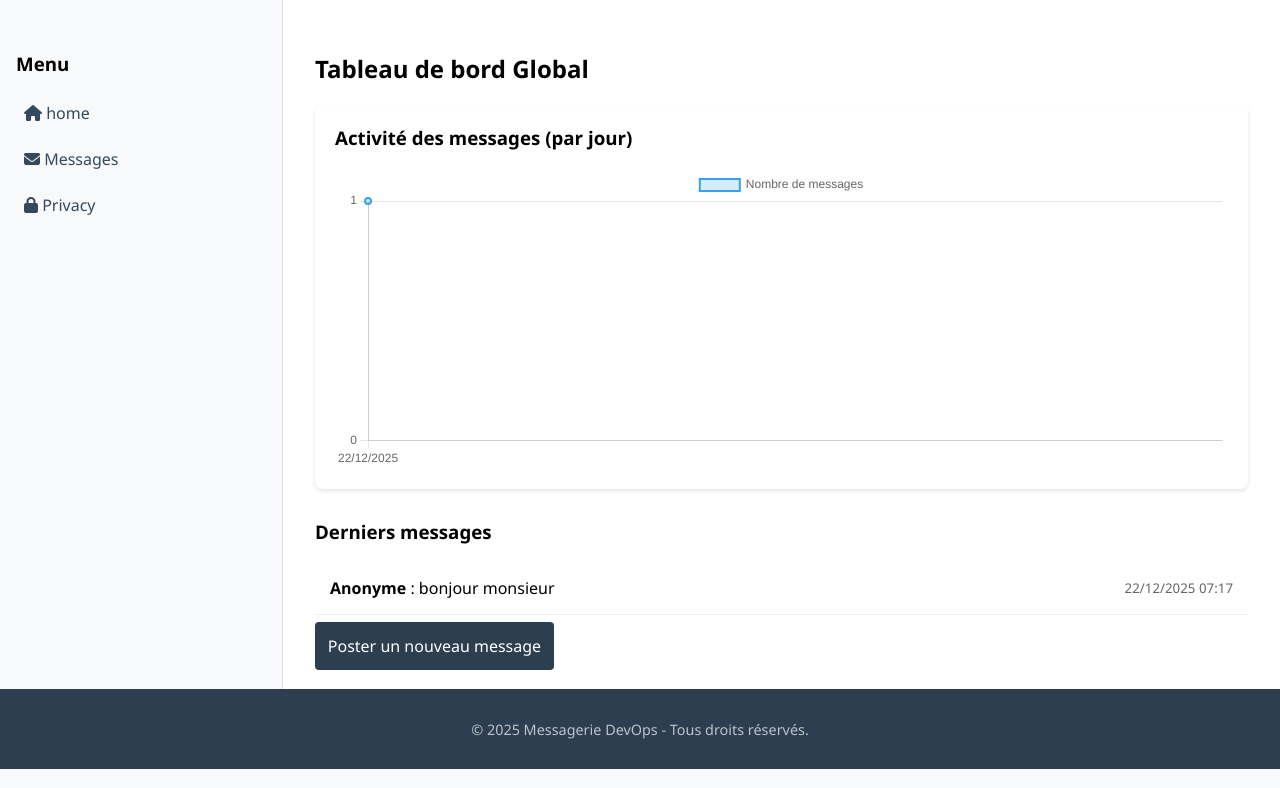
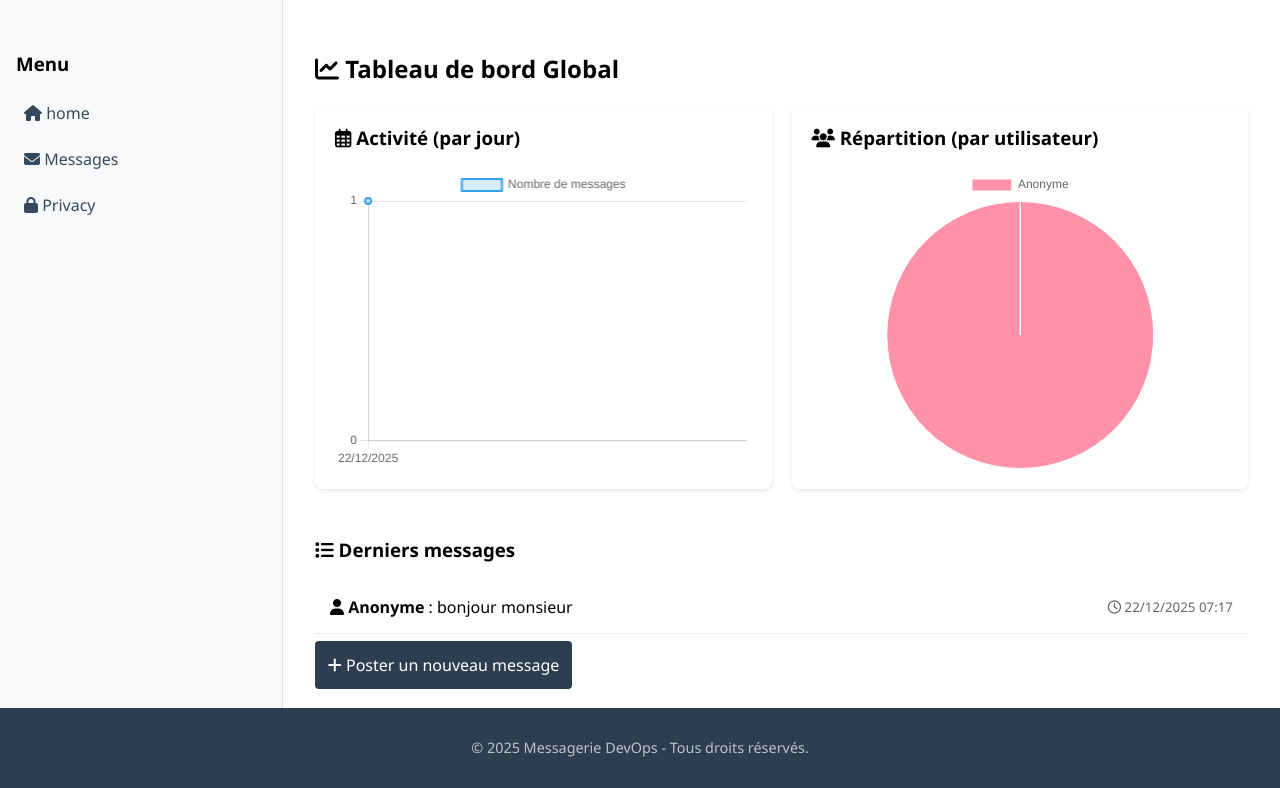
Before and after one commit to Alphamanjaka/DEVOPS, a Django app: page / in a window 1280 px wide. Shown: the part 59-847 px from the top of the page. Run offline with Django 5.2, Linux system fonts and the light colour scheme; a user stored in the database is signed in; data comes from the database, SQL or seed files in the repository.

Commit message:
Enhance dashboard with user activity charts and update message detail view

```diff
--- a/messagerie/mymessages/templates/index.html
+++ b/messagerie/mymessages/templates/index.html
@@ -2,25 +2,35 @@
 
 {% block content %}
   <div style="max-width: 1000px; margin: 0 auto;">
-    <h2>Tableau de bord Global</h2>
+    <h2><i class="fa-solid fa-chart-line"></i> Tableau de bord Global</h2>
 
-    <!-- Section Graphique -->
-    <div style="background: white; padding: 20px; border-radius: 8px; box-shadow: 0 2px 4px rgba(0,0,0,0.1); margin-bottom: 30px;">
-      <h3 style="margin-top: 0;">Activité des messages (par jour)</h3>
-      <div style="position: relative; height: 300px; width: 100%;">
-        <canvas id="messagesChart"></canvas>
+    <div style="display: flex; gap: 20px; flex-wrap: wrap;">
+      <!-- Section Graphique Linéaire -->
+      <div style="flex: 1; min-width: 300px; background: white; padding: 20px; border-radius: 8px; box-shadow: 0 2px 4px rgba(0,0,0,0.1); margin-bottom: 30px;">
+        <h3 style="margin-top: 0;"><i class="fa-regular fa-calendar-days"></i> Activité (par jour)</h3>
+        <div style="position: relative; height: 300px; width: 100%;">
+          <canvas id="messagesChart"></canvas>
+        </div>
+      </div>
+
+      <!-- Section Graphique Camembert -->
+      <div style="flex: 1; min-width: 300px; background: white; padding: 20px; border-radius: 8px; box-shadow: 0 2px 4px rgba(0,0,0,0.1); margin-bottom: 30px;">
+        <h3 style="margin-top: 0;"><i class="fa-solid fa-users"></i> Répartition (par utilisateur)</h3>
+        <div style="position: relative; height: 300px; width: 100%;">
+          <canvas id="usersChart"></canvas>
+        </div>
       </div>
     </div>
 
     <!-- Section Liste des messages récents -->
-    <h3>Derniers messages</h3>
+    <h3><i class="fa-solid fa-list"></i> Derniers messages</h3>
     <ul style="list-style: none; padding: 0;">
       {% for message in messages_liste %}
         <li style="background: white; border-bottom: 1px solid #eee; padding: 15px; display: flex; justify-content: space-between; align-items: center;">
           <div>
-            <strong>{{ message.owner.username|default:'Anonyme' }}</strong> : {{ message.contenu|truncatechars:80 }}
+            <strong><i class="fa-solid fa-user"></i> {{ message.owner.username|default:'Anonyme' }}</strong> : {{ message.contenu|truncatechars:80 }}
           </div>
-          <small style="color: #666;">{{ message.date_envoi|date:'d/m/Y H:i' }}</small>
+          <small style="color: #666;"><i class="fa-regular fa-clock"></i> {{ message.date_envoi|date:'d/m/Y H:i' }}</small>
         </li>
       {% empty %}
         <li>Aucun message pour le moment.</li>
@@ -29,7 +39,7 @@
 
     {% if can_post %}
       <div style="margin-top: 20px;">
-        <a href="{% url 'message_create' %}" class="btn-primary">Poster un nouveau message</a>
+        <a href="{% url 'message_create' %}" class="btn-primary"><i class="fa-solid fa-plus"></i> Poster un nouveau message</a>
       </div>
     {% endif %}
   </div>
@@ -61,6 +71,28 @@
                 scales: { y: { beginAtZero: true, ticks: { stepSize: 1 } } }
             }
         });
+
+        // Graphique Camembert (Utilisateurs)
+        const ctxUser = document.getElementById('usersChart').getContext('2d');
+        new Chart(ctxUser, {
+            type: 'pie',
+            data: {
+                labels: {{ user_labels|safe }},
+                datasets: [{
+                    data: {{ user_data|safe }},
+                    backgroundColor: [
+                        'rgba(255, 99, 132, 0.7)',
+                        'rgba(54, 162, 235, 0.7)',
+                        'rgba(255, 206, 86, 0.7)',
+                        'rgba(75, 192, 192, 0.7)',
+                        'rgba(153, 102, 255, 0.7)',
+                        'rgba(255, 159, 64, 0.7)'
+                    ],
+                    borderWidth: 1
+                }]
+            },
+            options: { responsive: true, maintainAspectRatio: false }
+        });
     });
 </script>
 {% endblock %}
--- a/messagerie/mymessages/templates/message_detail.html
+++ b/messagerie/mymessages/templates/message_detail.html
@@ -4,7 +4,7 @@
   <h2>detail du message</h2>
   <div style="background: #f9f9f9; padding: 20px; border-radius: 5px; margin-bottom: 20px;">
     <p>
-      <strong>content :</strong> {{ message.content }}
+      <strong>content :</strong> {{ message.contenu }}
     </p>
     <p>
       <strong>Date :</strong> {{ message.date_envoi }}
--- a/messagerie/mymessages/views.py
+++ b/messagerie/mymessages/views.py
@@ -34,12 +34,21 @@ def home(request):
               for stat in daily_stats if stat['date']]
     data = [stat['count'] for stat in daily_stats if stat['date']]
 
+    # Préparation des données pour le graphique (Messages par utilisateur)
+    user_stats = Message.objects.values('owner__username').annotate(
+        count=Count('id')).order_by('-count')
+    user_labels = [stat['owner__username'] if stat['owner__username']
+                   else 'Anonyme' for stat in user_stats]
+    user_data = [stat['count'] for stat in user_stats]
+
     return render(request, 'index.html', {
         'messages_liste': messages_liste,
         # Vérifie si l'utilisateur a la permission d'ajouter un message
         'can_post': request.user.has_perm('mymessages.add_message'),
         'chart_labels': json.dumps(labels),
         'chart_data': json.dumps(data),
+        'user_labels': json.dumps(user_labels),
+        'user_data': json.dumps(user_data),
     })
 
 
```
Also changed, not shown: messagerie/mymessages/templates/message_list.html (+5 -5 lines).
